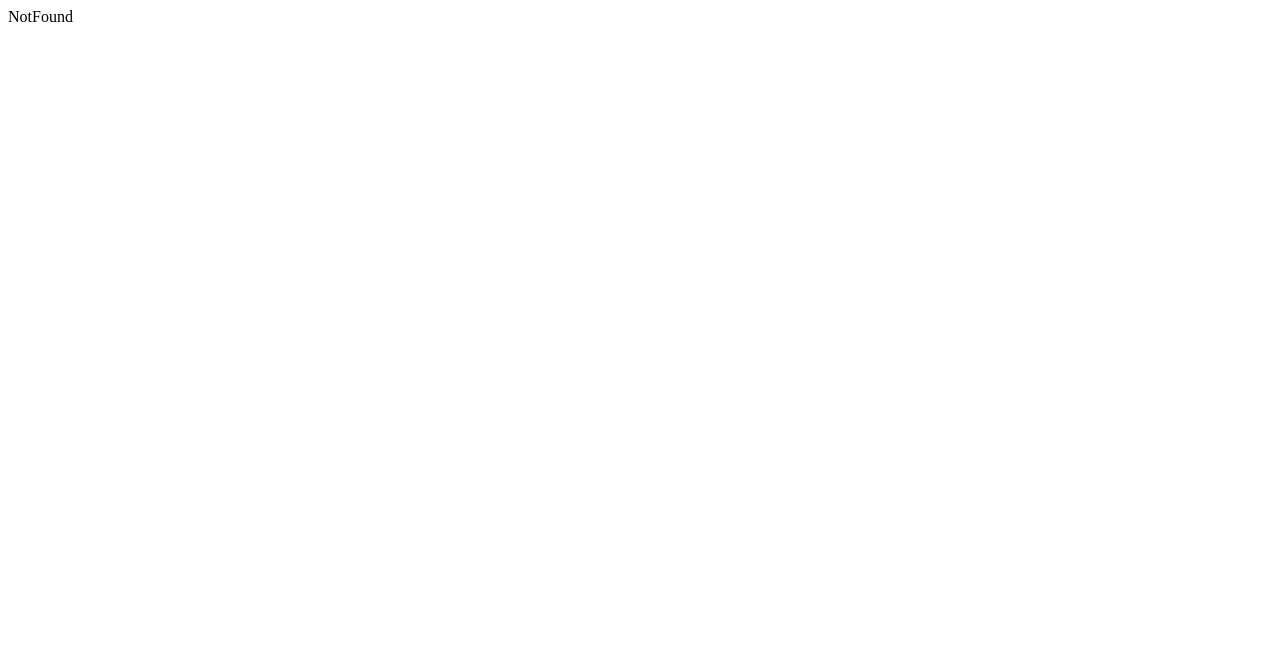
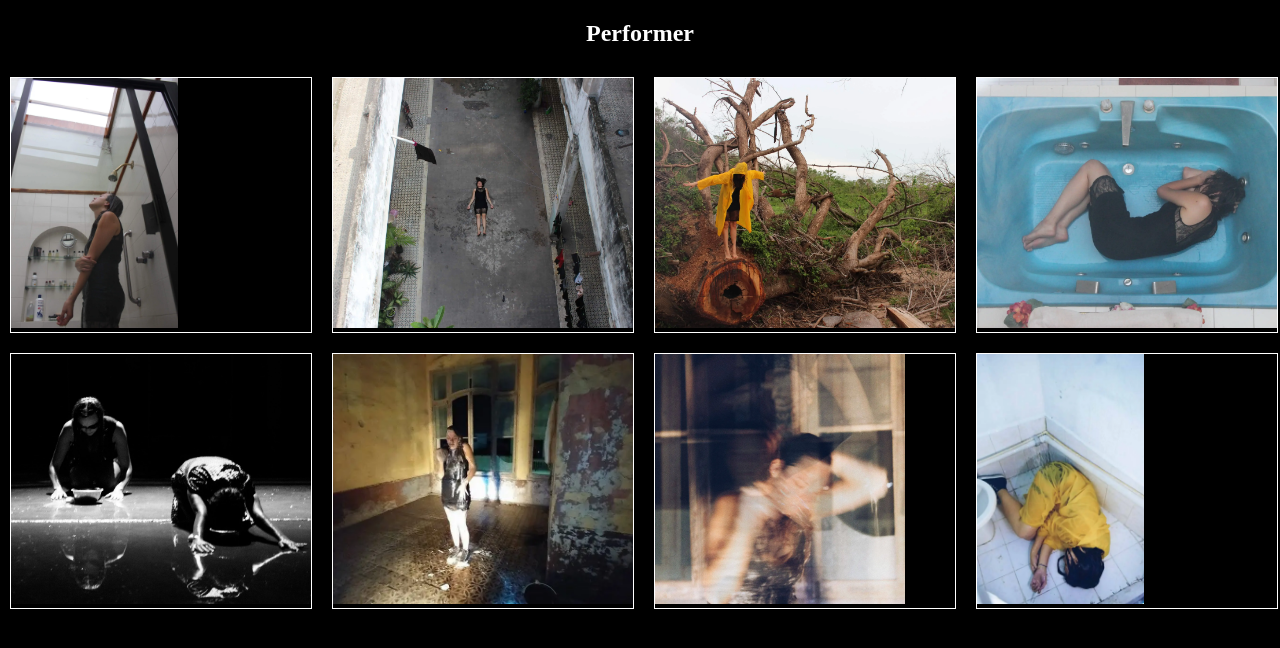
Before and after one commit to SunnySparks/school-project, a Gatsby site: page /Performer/SaberMas in a window 1280 px wide. Before the commit this address had no page. Built offline with nearby package versions, Linux system fonts and the light colour scheme; Gatsby itself is replaced by a stand-in of ours; a web font is replaced by a local one.

Commit message:
Create subpages performer and directora
Directora subpage has now text and videos
Performer subpage has the imagery grid that will be used to take the user to performance details

```diff
--- a/src/Components/Performer/index.js
+++ b/src/Components/Performer/index.js
@@ -1,4 +1,5 @@
 import React from 'react';
+import { Link } from 'gatsby';
 import performer from '../../images/performer.webp';
 import './performer.scss';
 import '../../styles/global.scss';
@@ -21,9 +22,9 @@ const Performer = () => {
           Actualmente le interesa la investigación transdiciplinar y asiste al Taller Rufino Tamayo (Oaxaca) a clases de pintura.
           </p>
         </div>
-        <div className='home-buttons webfont'>
-        <a href='#'>Saber Más</a>
-      </div>
+        <div className="home-buttons webfont">
+            <Link href="./Performer/SaberMas">Saber Más</Link>
+          </div>
       </div>
         </div>
     </div>
--- /dev/null
+++ b/src/pages/Performer/SaberMas.js
@@ -0,0 +1,51 @@
+import React from 'react';
+import './style.scss';
+import '../../styles/global.scss';
+import img1 from '../../images/perfsm/perf1.webp';
+import img2 from '../../images/perfsm/perf2.webp';
+import img3 from '../../images/perfsm/perf3.webp';
+import img4 from '../../images/perfsm/perf4.webp';
+import img5 from '../../images/perfsm/perf5.webp';
+import img6 from '../../images/perfsm/perf6.webp';
+import img7 from '../../images/perfsm/perf7.webp';
+import img8 from '../../images/perfsm/perf8.webp';
+
+const SaberMas = () => {
+  return (
+    <div>
+        <div id="perfTitle">
+            <h2>Performer</h2>
+        </div>
+        <div id="perfGrid">
+            <div id="gridCont">
+                <div id="grid1">
+                    <img src={img1}></img>
+                </div>
+                <div id="grid2">
+                    <img src={img2}></img>
+                </div>
+                <div id="grid3">
+                    <img src={img3}></img>
+                </div>
+                <div id="grid4">
+                    <img src={img4}></img>
+                </div>
+                <div id="grid5">
+                    <img src={img5}></img>
+                </div>
+                <div id="grid6">
+                    <img src={img6}></img>
+                </div>
+                <div id="grid7">
+                    <img src={img7}></img>
+                </div>
+                <div id="grid8">
+                    <img src={img8}></img>
+                </div>
+            </div>
+        </div>
+    </div>
+  )
+}
+
+export default SaberMas
--- /dev/null
+++ b/src/pages/Performer/style.scss
@@ -0,0 +1,35 @@
+#perfTitle{
+    width: 100%;
+    display: flex;
+    justify-content: center;
+    h2{
+        color: #fff;
+    }
+}
+#perfGrid{
+    #gridCont{
+        display: grid;
+        grid-template-columns: repeat(4, 1fr);
+        grid-template-rows: repeat(2, 1fr);
+        grid-column-gap: 0px;
+        grid-row-gap: 0px;
+        >div{
+            margin: 10px;
+            border: 1px solid #fff;
+            img{
+                max-width: 300px;
+                object-fit: cover;
+                height: 250px;
+                object-position: center;
+            }
+        }
+        #grid1 { grid-area: 1 / 1 / 2 / 2; }
+        #grid2 { grid-area: 1 / 2 / 2 / 3; }
+        #grid3 { grid-area: 1 / 3 / 2 / 4; }
+        #grid4 { grid-area: 1 / 4 / 2 / 5; }
+        #grid5 { grid-area: 2 / 1 / 3 / 2; }
+        #grid6 { grid-area: 2 / 2 / 3 / 3; }
+        #grid7 { grid-area: 2 / 3 / 3 / 4; }
+        #grid8 { grid-area: 2 / 4 / 3 / 5; }
+    }
+}
```
Also changed, not shown: src/pages/Actriz/New.js (deleted, +0 -11 lines), src/pages/Directora/SaberMas.js (+42 -0 lines), src/pages/Directora/style.scss (+8 -1 lines), src/images/perfsm/perf1.webp (added), src/images/perfsm/perf2.webp (added), src/images/perfsm/perf3.webp (added), src/images/perfsm/perf4.webp (added), src/images/perfsm/perf5.webp (added), src/images/perfsm/perf6.webp (added), src/images/perfsm/perf7.webp (added), src/images/perfsm/perf8.webp (added).
